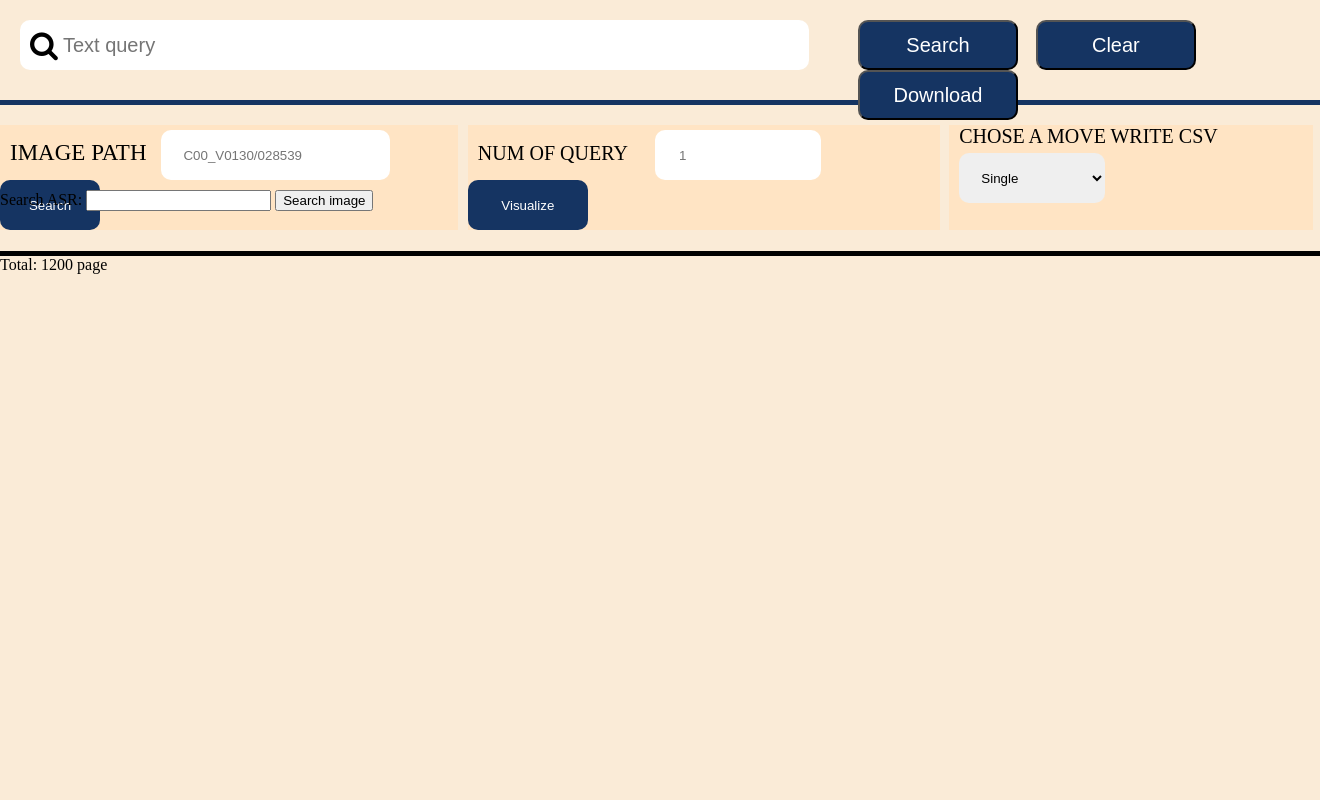
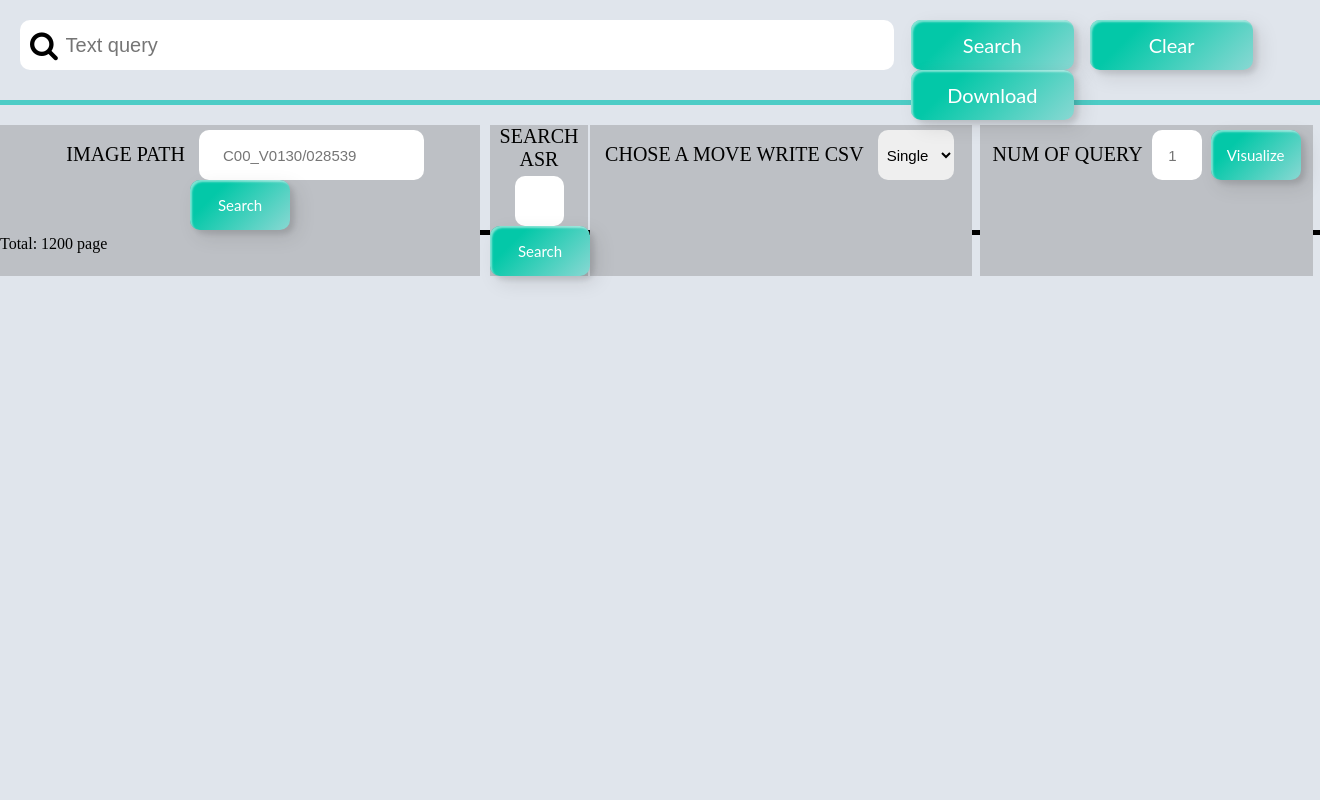
Before and after one commit to AIVIETNAMResearch/Video-Text-Retrieval, a Flask app: template templates/index_thumb_FE.html in a window 1320 px wide. Run offline with Flask 2, Linux system fonts and the light colour scheme; the template is opened without the code that fills it, so the values that code supplies are empty; parts of the project's set-up code (start-up, migrations or seed data) failed here and were passed over.

Commit message:
Add files via upload

```diff
--- a/templates/index_thumb_FE.html
+++ b/templates/index_thumb_FE.html
@@ -13,24 +13,72 @@
             margin: 0;
         }
         body{
-          margin: 0
+          margin: 0;
         }
-        button:hover{
-        color: red !important;
-        border: 4px solid red;
+
+        .custom-btn {
+          color: #fff;
+          border-radius: 5px;
+          /* padding: 10px 25px; */
+          font-family: 'Lato', sans-serif;
+          background: transparent;
+          cursor: pointer;
+          transition: all 0.3s ease;
+          position: relative;
+          display: inline-block;
+          box-shadow:inset 2px 2px 2px 0px rgba(255,255,255,.5),
+          7px 7px 20px 0px rgba(0,0,0,.1),
+          4px 4px 5px 0px rgba(0,0,0,.1);
+          outline: none;
         }
+
+        .btn-13 {
+          background-color: #89d8d3;
+          background-image: linear-gradient(315deg, #89d8d3 0%, #03c8a8 74%);
+          border: none;
+          z-index: 1;
+        }
+        .btn-13:after {
+          position: absolute;
+          content: "";
+          width: 100%;
+          height: 0;
+          bottom: 0;
+          left: 0;
+          z-index: -1;
+          border-radius: 5px;
+          background-color: #4dccc6;
+        background-image: linear-gradient(315deg, #4dccc6 0%, #96e4df 74%);
+          box-shadow:
+          -7px -7px 20px 0px #fff9,
+          -4px -4px 5px 0px #fff9,
+          7px 7px 20px 0px #0002,
+          4px 4px 5px 0px #0001;
+          transition: all 0.3s ease;
+        }
+        .btn-13:hover {
+          color: #fff;
+        }
+        .btn-13:hover:after {
+          top: 0;
+          height: 100%;
+        }
+        .btn-13:active {
+          top: 2px;
+        }
+
         .container{
           width: 100%;
           height: 100%;
-          background-color: antiquewhite;
+          background-color: #e0e5ec;;
         }
         /* search */
         .search_container{
           width: 100%;
           height: 100px;
           display: grid;
-          grid-template-columns: 65% 35%;
-          border-bottom: 5px solid #153462;
+          grid-template-columns: 69% 31%;
+          border-bottom: 5px solid #4dccc6;
         }
         .search{
           width: 100%;
@@ -44,7 +92,7 @@
           padding: 10px
         }
         .search input{
-          width: 92%;
+          width: 96%;
           height: 50px;
           border: none;
           border-radius: 10px;
@@ -57,8 +105,7 @@
           padding-top: 20px;
         }
         .group_btn button{
-          background-color: #153462;
-          width: 160px;
+          width: 163px;
           height: 50px;
           border-radius: 10px;
           margin-right: 3%;
@@ -72,75 +119,107 @@
           width: 100%;
           height: 65px;
           display: grid;
-          grid-template-columns: auto auto auto;
+          grid-template-columns: 490px auto 390px 340px;
           padding-top: 20px;
         }
+        .selection > div {
+          text-align: center;
+        }
+
        .img_path{
         width: 98%;
         height: 100%;
-        background-color: bisque;
+        background-color: #bdc0c5;
        }
        .img_path label{
-        font-size: 23px;
-        margin-left: 10px;
+        font-size: 20px;
+        margin-left: 20px;
       }
       .img_path input{
+        height: 50px;
+        border-radius: 10px;
+        border: none;
+        margin: 5px 10px 0 10px;
+        padding-left: 5%;
+        font-size: 15px;
+      }
+      .img_path button{
+        width: 100px;
+        height: 50px;
+        color: white;
+        border-radius: 10px;
+        font-size: 15px;
+      }
+
+      .search_asr {
+        width: 98%;
+        height: 100%;
+        background-color: bdc0c5;
+      }
+      .search_asr label{
+        font-size: 20px;
+      }
+      .search_asr input{
         width: 50%;
         height: 50px;
         border-radius: 10px;
         border: none;
         margin: 5px 10px 0 10px;
         padding-left: 5%;
+        font-size: 15px;
       }
-      .img_path button{
+      .search_asr button{
         width: 100px;
         height: 50px;
-        border: none;
-        background-color: #153462;
+        /* border: none; */
+        /* background-color: #153462; */
         color: white;
         border-radius: 10px;
+        font-size: 15px;
       }
+
        .num_querry{
         width: 98%;
         height: 100%;
-        background-color: bisque;
+        background-color: bdc0c5;
        }
        .num_querry label{
         font-size: 20px;
-        margin-left: 10px;
        }
        .num_querry input{
-        width: 35%;
+        width: 15%;
         height: 50px;
         border-radius: 10px;
         border: none;
-        margin:5px 5% 0 5%;
+        margin:5px 5px 0 5px;
         padding-left: 5%;
+        font-size: 15px;
        }
        .num_querry button{
-        width: 120px;
+        width: 90px;
         height: 50px;
-        border: none;
-        background-color: #153462;
+        /* border: none; */
+        /* background-color: #153462; */
         color: white;
         border-radius: 10px;
+        font-size: 15px;
        }
        .csv{
         width: 98%;
         height: 100%;
-        background-color: bisque;
+        background-color: bdc0c5;
        }
        .csv label{
         font-size: 20px;
-        margin-left: 10px;
        }
        .csv select{
-        width: 40%;
+        width: 20%;
         height: 50px;
         border-radius: 10px;
         border: none;
-        margin: 5px 0px 0 10px;
-        padding-left: 5%;
+        margin: 5px 3px 0 10px;
+        padding-left: 5px;
+        font-size: 15px;
        }
 
         /* selection */
@@ -158,7 +237,7 @@
                 flex-direction: row;
                 flex-wrap: wrap;
                 padding: 20px;
-                background-color: antiquewhite;
+                background-color: #e0e5ec;
                 /* height: 120px;
                 width: 516px; */
             }
@@ -268,9 +323,9 @@
             <input id="text_query" type="text" placeholder="Text query">
           </div>
           <div class="group_btn">
-            <button onclick="search();">Search</button>
-            <button onclick="reset()">Clear</button>
-            <button onclick="download_btn()">Download</button>
+            <button class="custom-btn btn-13" onclick="search();"><span>Search</span></button>
+            <button class="custom-btn btn-13" onclick="reset()"><span>Clear</span></button>
+            <button class="custom-btn btn-13" onclick="download_btn()"><span>Download</span></button>
           </div>
 
         </div>
@@ -278,14 +333,15 @@
           <div class="img_path">
             <label for="">IMAGE PATH</label>
             <input id="search_image_path" type="text" placeholder="C00_V0130/028539"></input>
-            <button onclick="search_image_path();">Search</button>
+            <button class="custom-btn btn-13" onclick="search_image_path();"><span>Search</span></button>
           </div>
 
-          <div class="num_querry">
-            <label for="">NUM OF QUERY</label>
-            <input type="number" placeholder="1">
-            <button onclick="visualize();">Visualize</button>
+          <div class="search_asr">
+            <label for="">SEARCH ASR</label>
+             <input id="text_asr" type="text"></input>
+            <button class="custom-btn btn-13" onclick="search_asr();"><span>Search</span></button>
         </div>
+
         <div class="csv">
           <label for="mode_csv">CHOSE A MOVE WRITE CSV</label>
           <select name="" id="mode_write_csv">
@@ -294,13 +350,16 @@
           </select>
 
         </div>
+
+          <div class="num_querry">
+            <label for="">NUM OF QUERY</label>
+            <input type="number" placeholder="1">
+            <button class="custom-btn btn-13" onclick="visualize();"><span>Visualize</span></button>
           </div>
 
-        <div>
-            Search ASR: <input id="text_asr"></input>
-            <!-- label_img_path: <input id="imgpath"></input> -->
-            <button onclick="search_asr();">Search image</button>
         </div>
+
+
 
         <!-- <div style="height: 5px; width: 100%; background-color: black; margin-bottom: 5px; margin-top: 5px;"></div> -->
         <div id="div_img">
@@ -374,48 +433,12 @@
                 $("#div_img").append(
                     `<div class= "container_img_btn">
                         <button class="btn_knn" onClick="go_img_search(${index})">KNN</button>
-                        <button class="btn_select" onClick="writecsv(${index},'${index},${item.imgpath}')">Select</button>
-                        <img  class="hoverImg" onmouseover="mouseOver(${index})" onmouseout="mouseOut(${index})" src="get_img?fpath=${item.imgpath}">
+                        <button class="btn_select" onClick="writecsv(${index},'${index},${item.imgpath}')">SELECT</button>
+                        <img class="hoverImg" onmouseover="mouseOver(${index})"  onclick="show_list_segment(${index})" onmouseout="mouseOut(${index})" src="get_img?fpath=${item.imgpath}">
 
                     </div>`
                 )
             });
-
-            // for (i = 0; i < data['pagefile'].length; i++){
-            //     imgpath = data['pagefile'][i]['imgpath']
-            //     id = data['pagefile'][i]['id']
-
-            //     var iImg = document.createElement('img');
-            //     iImg.setAttribute("src", "get_img?fpath="+imgpath);
-            //     console.log("get_img?fpath="+imgpath)
-            //     iImg.setAttribute("border", 0);
-            //     iImg.setAttribute("alt", imgpath);
-            //     iImg.setAttribute("id", id);
-            //     iImg.setAttribute("width", 300);
-            //     iImg.setAttribute("height", 180);
-            //     iImg.setAttribute("onclick", "show_list_segment('"+id+"');");
-            //     var box = document.createElement('button');
-            //     box.textContent = "sellect";
-            //     box.setAttribute('class', 'btn');
-            //     box.setAttribute('onclick',  "writecsv('"+id+","+imgpath+"');");
-
-            //     var box_knn = document.createElement('button');
-            //     box_knn.textContent = "knn";
-            //     box_knn.setAttribute('class', 'btn_knn');
-            //     box_knn.setAttribute('onclick',  "go_img_search('"+id+"');");
-
-            //     var div_image_button = document.createElement('div');
-            //     div_image_button.setAttribute('class', 'container_img_btn');
-
-
-            //     div_image_button.appendChild(box);
-            //     div_image_button.appendChild(box_knn);
-            //     div_image_button.appendChild(iImg);
-            //     document.getElementById(div_id_image).appendChild(div_image_button);
-            //     document.getElementById("div_img").appendChild(iImg);
-
-
-            // }
 
         }
 
```
Also changed, not shown: other parts of templates/index_thumb_FE.html (+9 -34 lines). Lines whose indentation alone changed are shown as unchanged.
